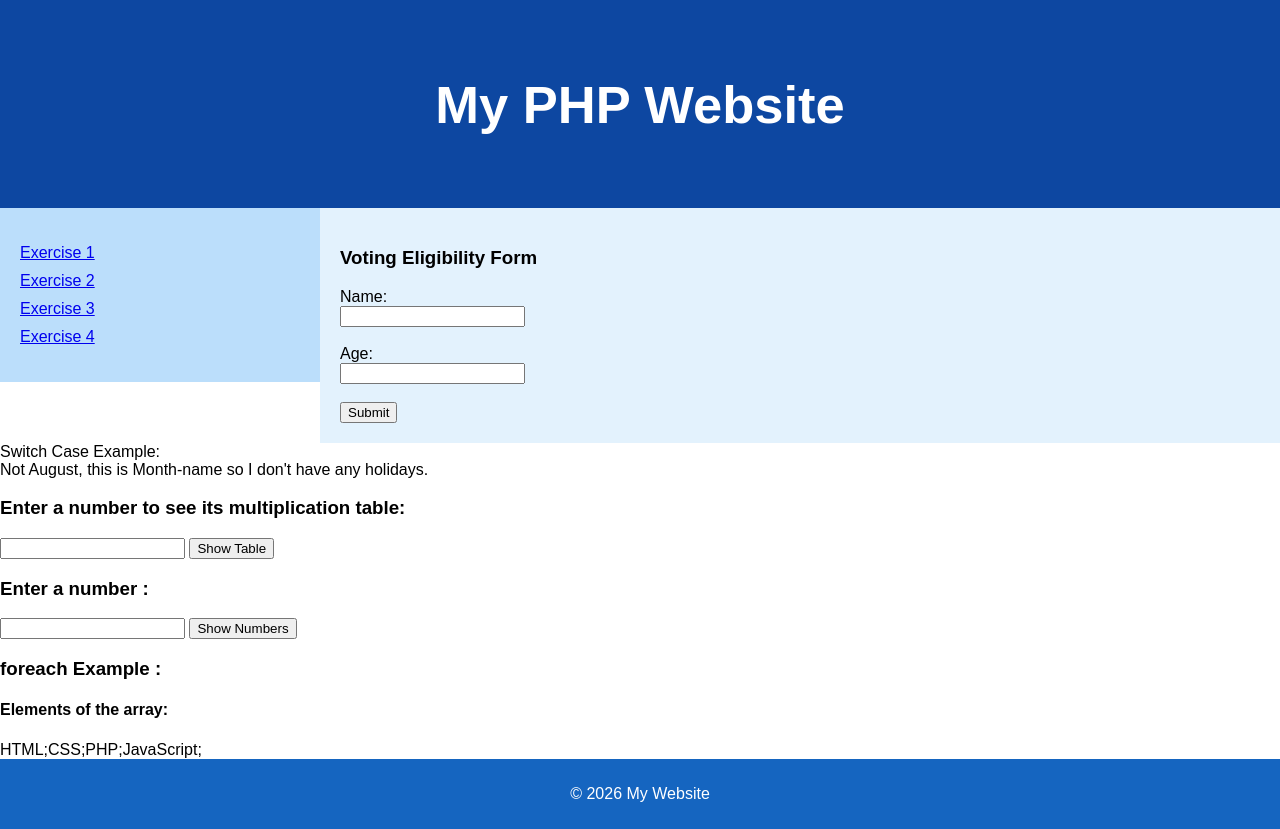
After one commit to mitradehghanibsh/test_repo, a PHP site: page /ex4.php in a window 1280 px wide. The commit adds this page. Run offline with PHP 8.4, Linux system fonts and the light colour scheme.

Commit message:
complete the exercise

```diff
--- /dev/null
+++ b/ex4.php
@@ -0,0 +1,122 @@
+<?php
+// Set the page title dynamically
+$title = "Voting Eligibility";
+
+// Include header and sidebar
+include 'header.php';
+include 'sidebar.php';
+
+// Initialize message
+$text = "";
+
+// Check if form is submitted
+if (isset($_POST['submit'])) {
+    $name = $_POST['name'] ?? "";
+    $age  = $_POST['age'] ?? "";
+
+    if (!empty($name) && is_numeric($age)) {
+        if ($age >= 18) {
+            $text = "$name, you are eligible for voting.";
+        } else {
+            $text = "$name, you are NOT eligible for voting.";
+        }
+    } else {
+        $text = "Invalid input. Please enter a valid name and age.";
+    }
+}
+?>
+<article>
+    <h3>Voting Eligibility Form</h3>
+
+    <form method="post" action="">
+        <label>Name:</label><br>
+        <input type="text" name="name" required><br><br>
+
+        <label>Age:</label><br>
+        <input type="number" name="age" required><br><br>
+
+        <input type="submit" name="submit" value="Submit">
+    </form>
+
+    <?php if ($text != ""): ?>
+        <h3><?php echo $text; ?></h3>
+    <?php endif; ?>
+</article>
+<?php
+
+ echo "Switch Case Example:<br>";
+ $currentMonth = date("F");
+switch ($currentMonth){
+   case "Agust":
+        echo  "Yes This month is Agust So I have a holidays.";
+        break;
+   default :
+    echo  "Not August, this is Month-name so I don't have any holidays.";
+        break;
+}
+?>
+
+<!DOCTYPE html>
+<html>
+<head>
+    <title>Multiplication Table</title>
+</head>
+<body>
+    <h3>Enter a number to see its multiplication table:</h3>
+
+    <!-- Form to get user input -->
+    <form method="post" action="">
+        <input type="number" name="number" required>
+        <input type="submit" value="Show Table">
+    </form>
+    <?php
+    // Check if the form is submitted
+    if (isset($_POST['number'])) {
+        $n = $_POST['number'];
+        echo "<h3>Multiplication Table of $n:</h3>";
+
+        // For loop to print the multiplication table
+        for ($i = 1; $i <= 10; $i++) {
+            $result = $n * $i;
+            echo "$n × $i = $result<br>";
+        }
+    }
+    ?>
+<html>
+<body>
+    <h3>Enter a number : </h3>
+    <form method="post" action="">
+        <input type="number" name="number" min="1" required>
+        <input type="submit" value="Show Numbers">
+    </form>
+
+    <?php
+
+    if (isset($_POST['number'])) {
+        $n = $_POST['number'];
+        $i = 1;
+        echo "<h3>Numbers from 1 to $n:</h3>";
+
+        while ($i <= $n) {
+            echo $i . ",";
+            $i++;
+        }
+    }
+    ?>
+</body>
+
+<?php
+// Define the array
+$myarray = array("HTML", "CSS", "PHP", "JavaScript");
+echo "<h3>foreach Example :<br></h3>";
+echo "<h4>Elements of the array:</h4>";
+
+
+foreach ($myarray as $element) {
+    echo $element . ";";
+}
+?>
+<?php
+// Include footer
+include 'footer.php';
+?>
--- a/footer.php
+++ b/footer.php
@@ -1,7 +1,8 @@
+</section>
+
 <footer>
-        <p>&copy; 2026 Your Website. All rights reserved.</p>
+  <p>© <?php echo date("Y"); ?> My Website</p>
+</footer>
 
-        <!-- Your footer content goes here -->
-    </footer>
 </body>
 </html>
--- a/header.php
+++ b/header.php
@@ -1,63 +1,91 @@
 <!DOCTYPE html>
-<html lang = "en">
+<html lang="en">
 <head>
-    <meta charset="UTF-8">
-    <mata name="viewport" content="width=device-width, initial-scale=1.0">
-
 <title>
-        <?php if(isset($title)&& !empty($title))
-        {
+<?php
+if(isset($title) && !empty($title)){
     echo $title;
-        }
-        else{
-            echo "Default Title";
+} else {
+    echo "My Website";
 }
 ?>
 </title>
 
+<meta charset="utf-8">
+<meta name="viewport" content="width=device-width, initial-scale=1">
+
 <style>
+* {
+  box-sizing: border-box;
+}
+
 body {
-            font-family: Arial, sans-serif;
+  font-family: Arial, Helvetica, sans-serif;
   margin: 0;
+}
+
+/* Header */
+header {
+  background-color: #0d47a1;
+  padding: 30px;
+  text-align: center;
+  font-size: 35px;
+  color: white;
+}
+
+/* Sidebar */
+nav {
+  float: left;
+  width: 25%;
+  background: #bbdefb;
+  padding: 20px;
+}
+
+nav ul {
+  list-style-type: none;
   padding: 0;
-            background-color: #f4f4f4;
 }
-        header {
-            background-color: #333333;
-            color: white;
+
+nav ul li {
+  margin-bottom: 10px;
+}
+
+/* Main content */
+article {
+  float: left;
   padding: 20px;
-            text-align: center;
+  width: 75%;
+  background-color: #e3f2fd;
 }
+
+/* Clear floats */
+section::after {
+  content: "";
+  display: table;
+  clear: both;
+}
+
+/* Footer */
 footer {
-            background-color: #333;
-            color: white;
+  background-color: #1565c0;
   padding: 10px;
   text-align: center;
-            position: absolute;
-            bottom: 0;
+  color: white;
+}
+/* Responsive */
+@media (max-width: 600px) {
+  nav, article {
     width: 100%;
+    height: auto;
   }
-         main {
-            padding: 20px;
-            text-align: center;
 }
 </style>
+
 </head>
 <body>
-    <body>
-    <nav class="navbar navbar-expand-lg ...">
-        </nav>
 
 <header>
-        <h1>Welcome to My Website</h1>
+  <h2>My PHP Website</h2>
 </header>
 
-    <main class="container">
-        </main>
-
-    <footer> ... </footer>
-</body>
-    <header>
-        <h1>Welcome to My Website</h1>
-        <p>Your go-to source for web development tutorials</p>
-    </header>
+<section>
--- a/sidebar.php
+++ b/sidebar.php
@@ -1,8 +1,8 @@
-<nav class="sidebar">
-    <ul>
+<nav>
+  <ul>
         <li><a href="ex1.php">Exercise 1</a></li>
         <li><a href="ex2.php">Exercise 2</a></li>
         <li><a href="ex3.php">Exercise 3</a></li>
-
-    </ul>
+        <li><a href="ex4.php">Exercise 4</a></li>
+  </ul>
 </nav>
```
Lines whose indentation alone changed are shown as unchanged.
